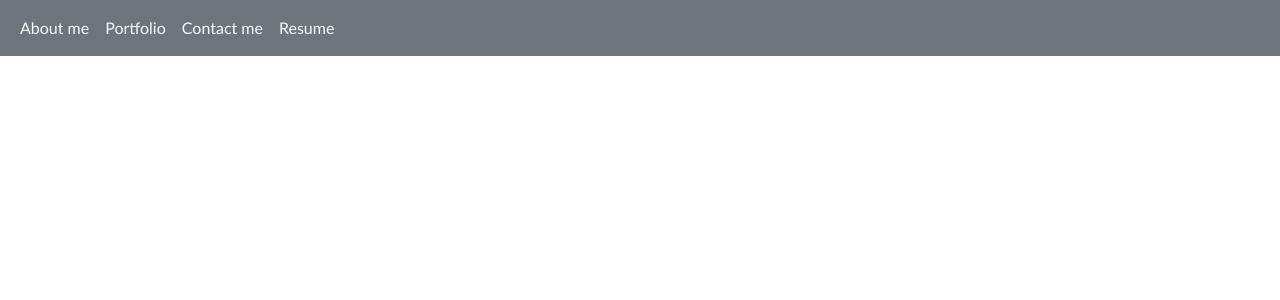
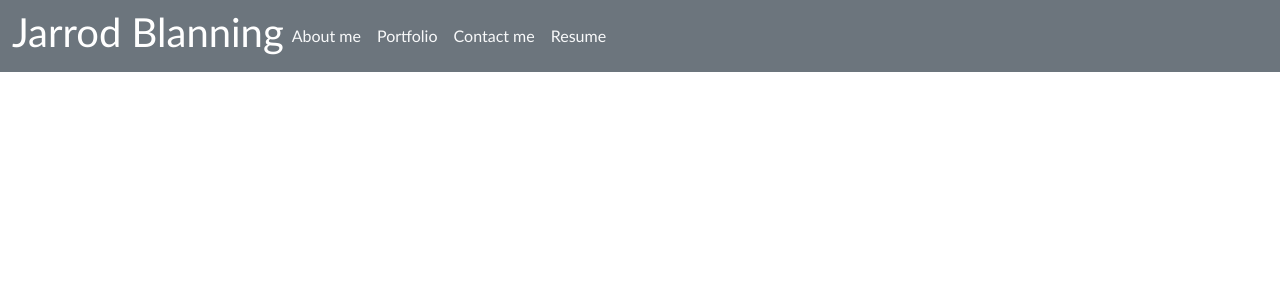
Before and after one commit to jarrodbb/my-portfolio, a React (Vite) app: page / in a window 1280 px wide. Shown: the top 300 px of the page. Built offline with nearby package versions, Linux system fonts and the light colour scheme.

Commit message:
name added to navbar

```diff
--- a/src/components/UI/Navbar.jsx
+++ b/src/components/UI/Navbar.jsx
@@ -2,6 +2,7 @@ export default function Nav({ links }) {
   return (
     <nav className="navbar navbar-expand-lg bg-secondary">
       <div className="container-fluid">
+        <h1>Jarrod Blanning</h1>
         <div className="collapse navbar-collapse" id="navbarSupportedContent">
           <ul className="navbar-nav me-auto mb-2 mb-lg-0">
             {links.map((link) => link)}
```
Also changed, not shown: src/App.jsx (line endings or trailing spaces). Lines whose indentation alone changed are shown as unchanged.
